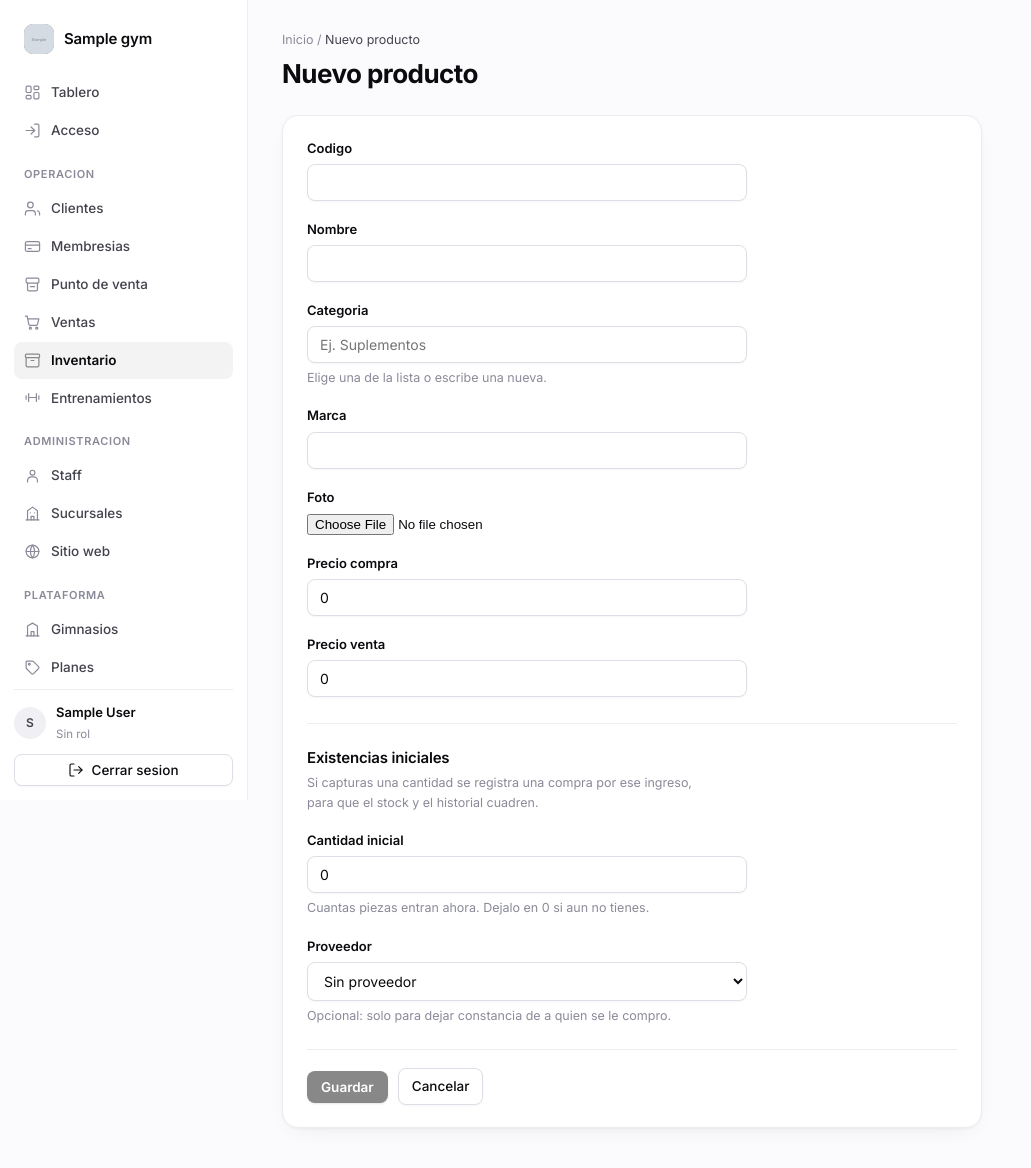
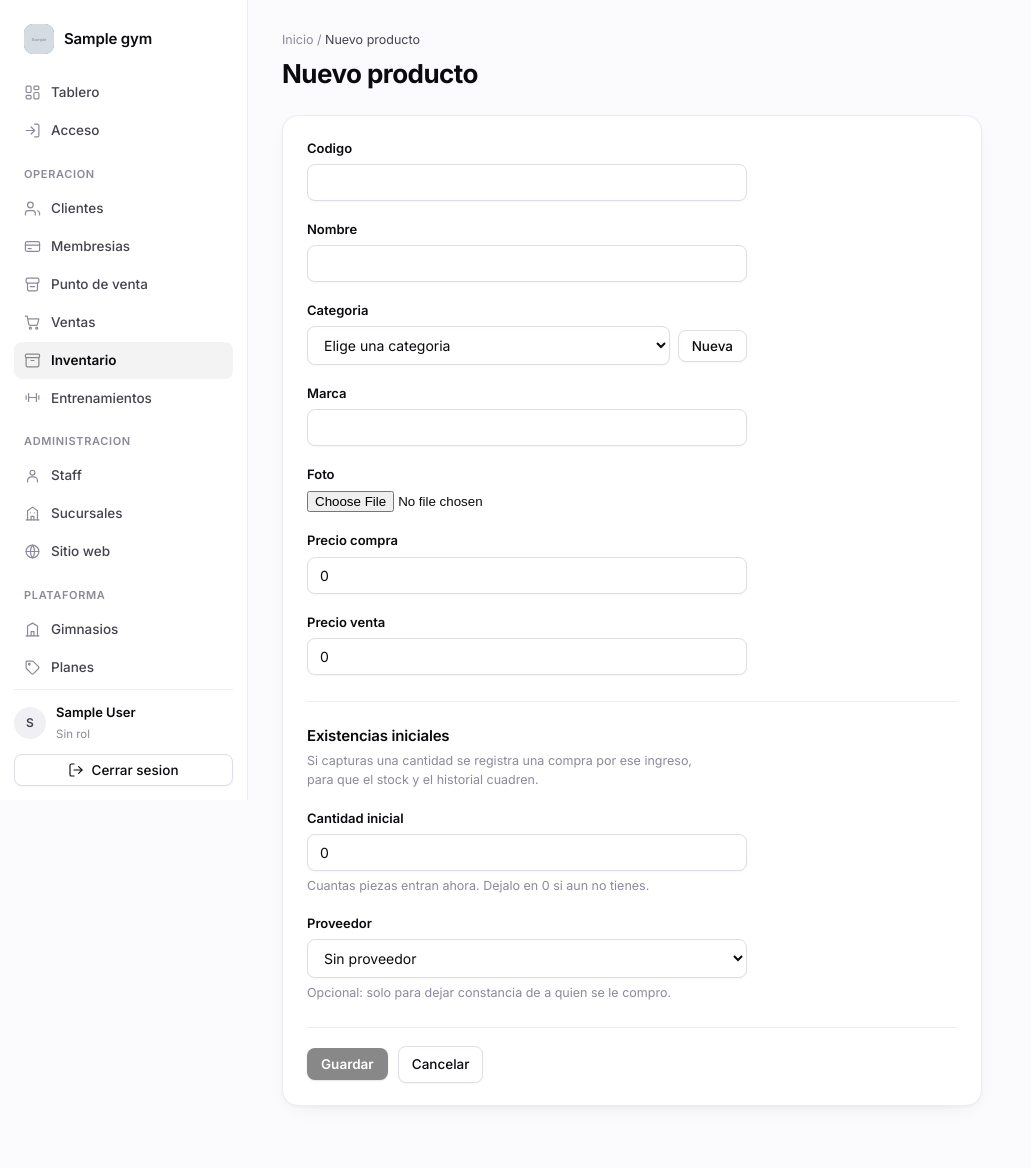
Before and after one commit to Sebas246-droid/django_gym, a Django app: page /inventario/productos/nuevo/ in a window 1280 px wide. Shown: the top 1168 px of the page, without its empty margins (0-1031 px from the left). After the commit the page ends 1108 px from the top, so only its background shows below. Run offline with Django 5.2, Linux system fonts and the light colour scheme; a user stored in the database is signed in; tables that the repository leaves empty hold one stand-in row (values such as "Sample post"); grey boxes marked "Sample" are stand-in pictures.

Commit message:
La categoria del producto vuelve a ser una lista, con modal para crear
El campo de texto con datalist se prestaba a confusion: parecia una caja libre
y no dejaba claro que ya habia categorias. Ahora es un desplegable con las
existentes y un boton al lado que abre un modal para capturar la que falte.

La capturada se agrega al desplegable y se crea al guardar el producto, no
antes: asi no quedan categorias sueltas si el alta falla. El modal reconoce si
el nombre ya existe, sin importar mayusculas, y en ese caso selecciona la que
hay en vez de duplicarla. Si el formulario se remuestra por un error, la
categoria capturada se conserva en la lista.

Editar un producto usa la misma pantalla, sin el bloque de existencias.

Co-Authored-By: Claude Opus 5 <noreply@anthropic.com>

```diff
--- a/inventario/forms.py
+++ b/inventario/forms.py
@@ -1,5 +1,4 @@
 from django import forms
-from django.utils.html import format_html, format_html_join
 
 from core.forms import GymModelForm, SinSufijoMixin
 from core.models import Sucursal
@@ -19,40 +18,20 @@ class CategoriaProductoForm(GymModelForm):
         fields = ['nombre', 'descripcion']
 
 
-class ConSugerencias(forms.TextInput):
+class ProductoForm(GymModelForm):
     """
-    Caja de texto con lista desplegable de valores ya usados. Es un datalist
-    del navegador: se escoge uno de la lista o se escribe algo que no esta.
+    La categoria se elige de una lista. Cuando falta una, el boton de al lado
+    abre un modal para capturarla: se agrega a la lista y se crea al guardar,
+    sin perder lo que ya se llevaba escrito del producto.
     """
 
-    def __init__(self, sugerencias=(), attrs=None):
-        self.sugerencias = sugerencias
-        super().__init__(attrs)
+    #: Valor que toma el desplegable cuando la categoria se acaba de capturar
+    #: en el modal y todavia no existe en la base.
+    NUEVA = '__nueva__'
 
-    def render(self, name, value, attrs=None, renderer=None):
-        lista = f'{name}-sugerencias'
-        attrs = {**(attrs or {}), 'list': lista, 'autocomplete': 'off'}
-        opciones = format_html_join(
-            '', '<option value="{}"></option>', ((s,) for s in self.sugerencias)
-        )
-        return format_html(
-            '{}<datalist id="{}">{}</datalist>',
-            super().render(name, value, attrs, renderer),
-            lista,
-            opciones,
-        )
-
-
-class ProductoForm(GymModelForm):
-    """
-    La categoria es un solo campo: despliega las que ya existen y acepta una
-    que no este, creandola junto con el producto.
-    """
-
-    categoria = forms.CharField(
-        max_length=120,
-        label='Categoria',
-        help_text='Elige una de la lista o escribe una nueva.',
+    categoria = forms.CharField(label='Categoria', widget=forms.Select)
+    categoria_nueva = forms.CharField(
+        max_length=120, required=False, widget=forms.HiddenInput
     )
 
     class Meta:
@@ -69,26 +48,29 @@ class ProductoForm(GymModelForm):
 
     def __init__(self, *args, **kwargs):
         super().__init__(*args, **kwargs)
-        self.fields['categoria'].widget = ConSugerencias(
-            sugerencias=self._existentes(),
-            attrs={'placeholder': 'Ej. Suplementos'},
-        )
-        # Al editar, el campo llega con el id de la categoria: se cambia por su
-        # nombre, que es lo que la caja de texto sabe mostrar.
+        self.fields['categoria'].widget.choices = self._opciones()
+        # Al editar, el campo llega con el objeto: el desplegable trabaja con ids.
         if self.instance.pk and self.instance.categoria_id:
-            self.initial['categoria'] = self.instance.categoria.nombre
+            self.initial['categoria'] = str(self.instance.categoria_id)
 
-    def _existentes(self):
+    def _opciones(self):
+        opciones = [('', 'Elige una categoria')]
         if self.gym is None:
-            return []
-        return list(
-            CategoriaProducto.objects.filter(gym=self.gym, activo=True)
+            return opciones
+        opciones += [
+            (str(pk), nombre)
+            for pk, nombre in CategoriaProducto.objects.filter(
+                gym=self.gym, activo=True
+            )
             .order_by('nombre')
-            .values_list('nombre', flat=True)
-        )
-
-    def clean_categoria(self):
-        return (self.cleaned_data['categoria'] or '').strip()
+            .values_list('pk', 'nombre')
+        ]
+        # Al reenviar un formulario con errores hay que conservar la categoria
+        # capturada en el modal, o el desplegable la perderia.
+        pendiente = (self.data.get('categoria_nueva') or '').strip()
+        if pendiente:
+            opciones.append((self.NUEVA, pendiente))
+        return opciones
 
     def _verificar_codigo(self, codigo):
         """
@@ -108,15 +90,39 @@ class ProductoForm(GymModelForm):
     def clean(self):
         datos = super().clean()
         self._verificar_codigo(datos.get('codigo'))
-        nombre = datos.get('categoria')
-        if not nombre:
-            return datos
-        if self.errors:
-            # Algo mas viene mal: no se crea la categoria todavia. Se saca del
-            # diccionario porque el modelo espera un objeto, no el texto.
+
+        valor = datos.get('categoria')
+        if not valor:
             datos.pop('categoria', None)
             return datos
-        datos['categoria'] = self._categoria(nombre)
+
+        if valor == self.NUEVA:
+            nombre = (datos.get('categoria_nueva') or '').strip()
+            if not nombre:
+                self.add_error('categoria', 'Escribe el nombre de la categoria.')
+                datos.pop('categoria', None)
+                return datos
+        else:
+            nombre = None
+
+        # Con errores en otros campos no se crea nada: el formulario se
+        # remuestra y la categoria se creara en el siguiente intento. Se saca
+        # del diccionario porque el modelo espera un objeto, no el texto.
+        if self.errors:
+            datos.pop('categoria', None)
+            return datos
+
+        if nombre is not None:
+            datos['categoria'] = self._categoria(nombre)
+        else:
+            elegida = CategoriaProducto.objects.filter(
+                pk=valor, gym=self.gym, activo=True
+            ).first()
+            if elegida is None:
+                self.add_error('categoria', 'Elige una categoria de la lista.')
+                datos.pop('categoria', None)
+            else:
+                datos['categoria'] = elegida
         return datos
 
     def _get_validation_exclusions(self):
@@ -140,6 +146,16 @@ class ProductoForm(GymModelForm):
             existente.activo = True
             existente.save(update_fields=['activo', 'updated_at'])
         return existente
+
+    # La plantilla pinta los campos en dos bloques: la ficha del producto y lo
+    # que entra a la bodega. Al editar solo existe el primero.
+    EXISTENCIAS = ()
+
+    def ficha(self):
+        return [c for c in self if c.name not in self.EXISTENCIAS]
+
+    def existencias(self):
+        return [self[nombre] for nombre in self.EXISTENCIAS]
 
 
 class ProductoAltaForm(ProductoForm):
@@ -199,15 +215,7 @@ class ProductoAltaForm(ProductoForm):
         self.add_error('sucursal', 'Indica a que sucursal entran las piezas.')
         return datos
 
-    # La plantilla pinta los campos en dos bloques: la ficha del producto y lo
-    # que entra a la bodega.
     EXISTENCIAS = ('cantidad', 'sucursal', 'proveedor')
-
-    def ficha(self):
-        return [c for c in self if c.name not in self.EXISTENCIAS]
-
-    def existencias(self):
-        return [self[nombre] for nombre in self.EXISTENCIAS]
 
 
 class ProveedorForm(GymModelForm):
--- a/inventario/views.py
+++ b/inventario/views.py
@@ -121,7 +121,7 @@ class ProductoCreateView(GymFormMixin, CreateView):
 class ProductoUpdateView(GymFormMixin, UpdateView):
     model = Producto
     form_class = ProductoForm
-    template_name = 'core/form.html'
+    template_name = 'inventario/producto_form.html'
     success_url = reverse_lazy('inventario:producto_list')
     extra_context = {'titulo': 'Editar producto'}
 
--- a/static/css/gympilot.css
+++ b/static/css/gympilot.css
@@ -799,6 +799,52 @@ table.o-lista .inactiva td { opacity: .5; }
   color: var(--alerta);
   font-size: 12.5px;
 }
+/* Campo con un boton pegado a su derecha (elegir de la lista o crear). */
+.campo-con-boton { display: flex; gap: 8px; align-items: center; max-width: 440px; }
+.campo-con-boton select { flex: 1; min-width: 0; }
+.campo-con-boton .btn { flex: none; }
+
+.o-modal {
+  border: 1px solid var(--borde);
+  border-radius: var(--r-lg);
+  box-shadow: var(--sombra-lg);
+  padding: 24px;
+  width: min(420px, calc(100vw - 32px));
+  color: var(--tinta);
+  background: var(--panel);
+}
+.o-modal::backdrop { background: rgba(11, 11, 15, .45); }
+.o-modal h2 { font-size: 17px; font-weight: 620; letter-spacing: -.02em; margin: 0 0 4px; }
+.o-modal .ayuda { font-size: 12.5px; color: var(--tinta-3); margin: 0 0 18px; }
+.o-modal label {
+  display: block;
+  font-size: 13px;
+  font-weight: 550;
+  margin-bottom: 6px;
+}
+.o-modal input[type=text] {
+  width: 100%;
+  padding: 9px 12px;
+  border: 1px solid var(--borde-fuerte);
+  border-radius: var(--r-sm);
+  font-size: 14px;
+  font-family: inherit;
+  color: var(--tinta);
+  background: var(--panel);
+}
+.o-modal input[type=text]:focus {
+  outline: none;
+  border-color: var(--acento);
+  box-shadow: 0 0 0 3.5px rgba(var(--acento-rgb), .14);
+}
+.o-modal-error { color: var(--alerta); font-size: 12.5px; margin: 8px 0 0; }
+.o-modal-acciones {
+  margin-top: 20px;
+  display: flex;
+  gap: 10px;
+  justify-content: flex-end;
+}
+
 /* Bloque dentro de un formulario, para separar asuntos distintos. */
 .o-form-grupo {
   margin-top: 26px;
--- a/templates/inventario/producto_form.html
+++ b/templates/inventario/producto_form.html
@@ -1,9 +1,9 @@
 {% extends 'base.html' %}
 
 {% comment %}
-Alta de producto. Se separa del formulario generico porque agrupa dos cosas
-distintas: la ficha del producto y la entrada de existencias, que por debajo
-levanta una compra.
+Ficha del producto y, en el alta, la entrada de existencias, que por debajo
+levanta una compra. La categoria trae al lado un boton que abre un modal para
+capturar una que falte, sin salir ni perder lo escrito.
 {% endcomment %}
 
 {% block title %}{{ titulo }} - GymPilot{% endblock %}
@@ -18,8 +18,23 @@ levanta una compra.
       <div class="o-mensaje error">{{ form.non_field_errors }}</div>
     {% endif %}
 
-    {% for campo in form.ficha %}{% include 'inventario/_campo.html' %}{% endfor %}
+    {% for campo in form.ficha %}
+      {% if campo.name == 'categoria' %}
+        <p>
+          {{ campo.errors }}
+          {{ campo.label_tag }}
+          <span class="campo-con-boton">
+            {{ campo }}
+            <button type="button" class="btn" id="abrir-categoria">Nueva</button>
+          </span>
+          {% if campo.help_text %}<span class="helptext">{{ campo.help_text }}</span>{% endif %}
+        </p>
+      {% else %}
+        {% include 'inventario/_campo.html' %}
+      {% endif %}
+    {% endfor %}
 
+    {% if form.existencias %}
       <div class="o-form-grupo">
         <h2>Existencias iniciales</h2>
         <p class="ayuda">
@@ -28,6 +43,7 @@ levanta una compra.
         </p>
         {% for campo in form.existencias %}{% include 'inventario/_campo.html' %}{% endfor %}
       </div>
+    {% endif %}
 
     <div class="o-form-acciones">
       <button type="submit" class="btn btn-primario">Guardar</button>
@@ -35,4 +51,79 @@ levanta una compra.
     </div>
   </form>
 </div>
+
+<dialog id="modal-categoria" class="o-modal">
+  <h2>Nueva categoria</h2>
+  <p class="ayuda">Se crea al guardar el producto.</p>
+  <label for="categoria-nombre">Nombre</label>
+  <input type="text" id="categoria-nombre" maxlength="120" placeholder="Ej. Suplementos">
+  <p class="o-modal-error" id="categoria-error" hidden>Escribe un nombre.</p>
+  <div class="o-modal-acciones">
+    <button type="button" class="btn" id="cancelar-categoria">Cancelar</button>
+    <button type="button" class="btn btn-primario" id="guardar-categoria">Agregar</button>
+  </div>
+</dialog>
+
+<script>
+(function () {
+  var modal = document.getElementById('modal-categoria');
+  var lista = document.getElementById('id_categoria');
+  var oculto = document.getElementById('id_categoria_nueva');
+  var caja = document.getElementById('categoria-nombre');
+  var aviso = document.getElementById('categoria-error');
+  var NUEVA = '{{ form.NUEVA }}';
+
+  document.getElementById('abrir-categoria').addEventListener('click', function () {
+    aviso.hidden = true;
+    caja.value = oculto.value || '';
+    modal.showModal();
+    caja.focus();
+  });
+
+  document.getElementById('cancelar-categoria').addEventListener('click', function () {
+    modal.close();
+  });
+
+  document.getElementById('guardar-categoria').addEventListener('click', function () {
+    var nombre = caja.value.trim();
+    if (!nombre) {
+      aviso.hidden = false;
+      caja.focus();
+      return;
+    }
+    // Si ya existe una con ese nombre se elige esa en vez de duplicarla.
+    var repetida = Array.prototype.find.call(lista.options, function (o) {
+      return o.value && o.value !== NUEVA && o.text.toLowerCase() === nombre.toLowerCase();
+    });
+    if (repetida) {
+      lista.value = repetida.value;
+      oculto.value = '';
+    } else {
+      var opcion = Array.prototype.find.call(lista.options, function (o) {
+        return o.value === NUEVA;
+      });
+      if (!opcion) {
+        opcion = new Option(nombre, NUEVA);
+        lista.add(opcion);
+      }
+      opcion.text = nombre;
+      lista.value = NUEVA;
+      oculto.value = nombre;
+    }
+    modal.close();
+  });
+
+  // Al elegir a mano otra de la lista, la capturada en el modal deja de valer.
+  lista.addEventListener('change', function () {
+    if (lista.value !== NUEVA) { oculto.value = ''; }
+  });
+
+  caja.addEventListener('keydown', function (e) {
+    if (e.key === 'Enter') {
+      e.preventDefault();
+      document.getElementById('guardar-categoria').click();
+    }
+  });
+})();
+</script>
 {% endblock %}
```
Lines whose indentation alone changed are shown as unchanged.
